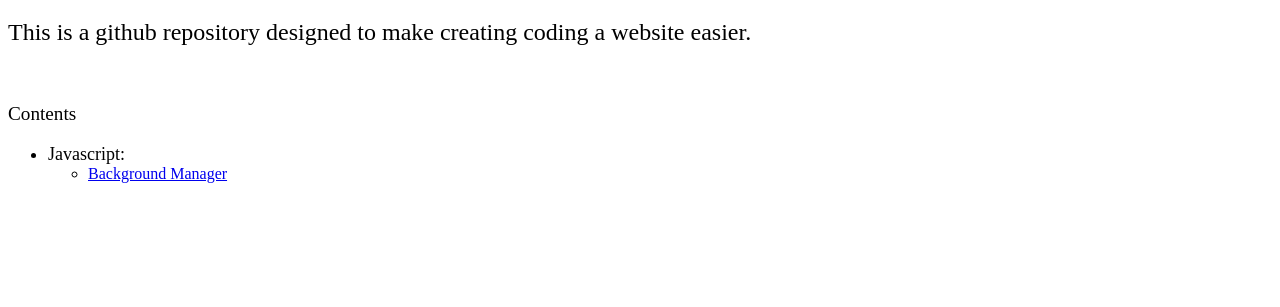
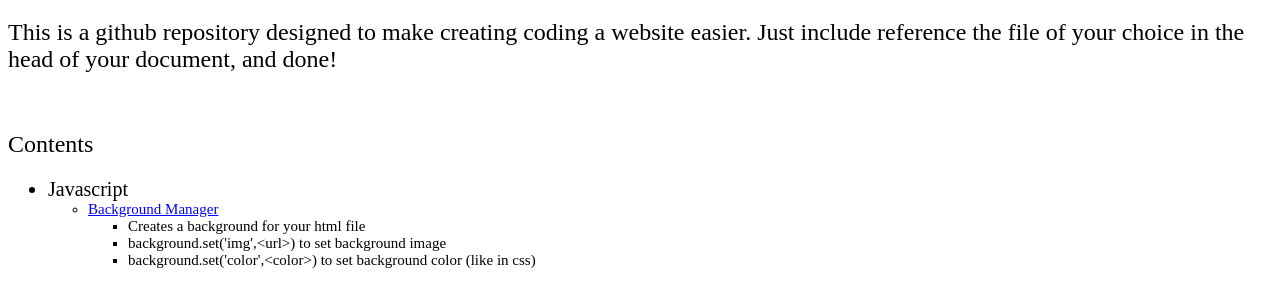
Before and after one commit to SaltyNickel702/util, a plain HTML site: page index.html in a window 1280 px wide. Shown: the part 61-368 px from the top of the page. Drawn offline with Linux system fonts and the light colour scheme.

Commit message:
Update index.html

```diff
--- a/index.html
+++ b/index.html
@@ -2,17 +2,33 @@
 <html>
     <head>
         <title>DarkMatr126 website utilities and libraries</title>
+
+        <style>
+            .link {
+                color:blue;
+            }
+            .link:hover {
+                color: blueviolet;
+            }
+        </style>
     </head>
     <body>
         <h1>DarkMatr126 website utilities and libraries</h1>
-        <h2 style="font-weight:400;">This is a github repository designed to make creating coding a website easier.</h2><br>
+        <h2 style="font-weight:400;">This is a github repository designed to make creating coding a website easier. Just include reference the file of your choice in the head of your document, and done!</h2><br>
 
-        <h3 style="font-weight:400; font-size: larger;">Contents</h3>
+        <h2 style="font-weight:400;">Contents</h2>
         <ul>
-            <li style="font-size: large;">
-                Javascript:
-                <ul style="font-size: medium;">
-                    <li><a href="https://darkmatr126.github.io/util/js/background_manager.js" target="_blank">Background Manager</a></li>
+            <li style="font-size: 20px;">
+                Javascript
+                <ul style="font-size: 15px;">
+                    <li>
+                        <a href="https://darkmatr126.github.io/util/js/background_manager.js" target="_blank" class="link">Background Manager</a>
+                        <ul>
+                            <li>Creates a background for your html file</li>
+                            <li>background.set('img',&lt;url&gt;) to set background image</li>
+                            <li>background.set('color',&lt;color&gt;) to set background color (like in css)</li>
+                        </ul>
+                    </li>
                 </ul>
             </li>
         </ul>
```
